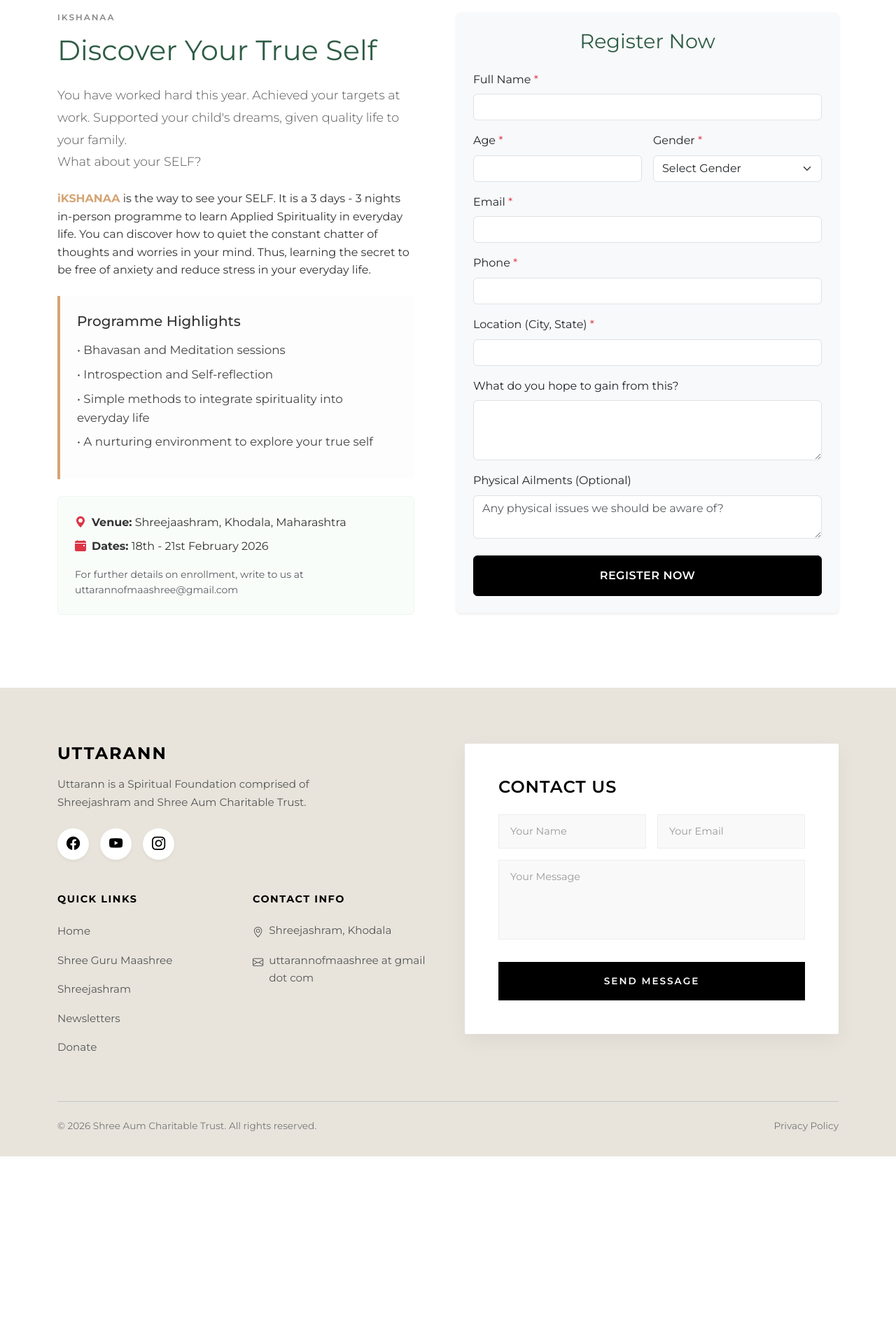
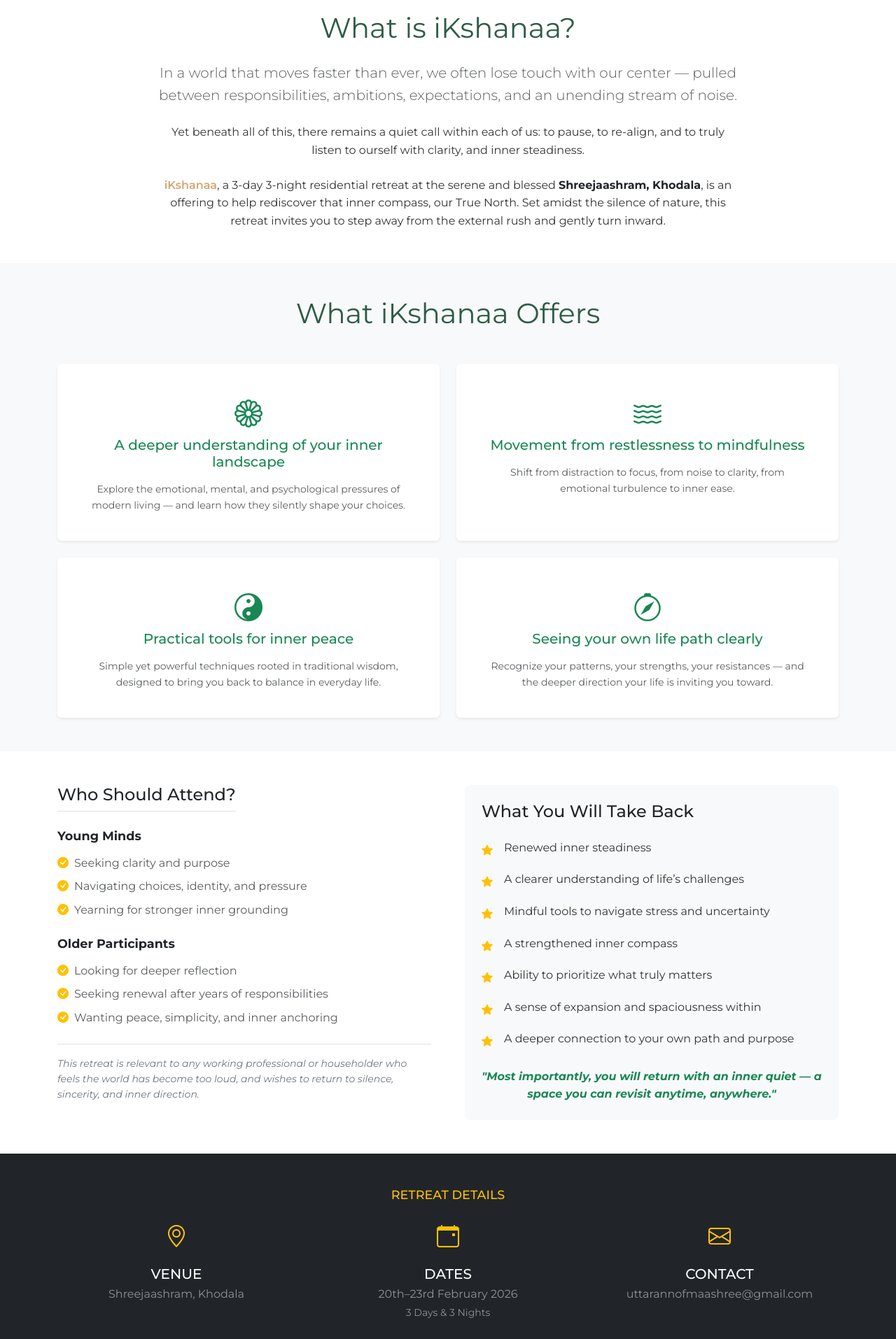
Before and after one commit to Markandeya/maashreeaum.org, an Angular app: page /ikshanaa in a window 1280 px wide. Shown: the part 646-2560 px from the top of the page at 70% size. Before the commit the page ends 2299 px from the top, so only its background shows below. Built offline with nearby package versions, Linux system fonts and the light colour scheme; a web font is replaced by a local one.

Commit message:
feat: Redesign and expand Ikshanaa page content with new sections for overview, offerings, and audience.

```diff
--- a/src/app/pages/ikshanaa/ikshanaa.component.html
+++ b/src/app/pages/ikshanaa/ikshanaa.component.html
@@ -1,65 +1,210 @@
 <div class="ikshanaa-container">
     <!-- Hero Section -->
     <section class="hero-section">
-        <div class="hero-overlay">
-            <h1 class="text-center text-white">iKSHANAA</h1>
-            <p class="text-center text-white mt-2">The way to see your SELF</p>
+        <div class="hero-overlay text-center text-white">
+            <h1 class="mb-2">iKSHANAA</h1>
+            <h4 class="fw-light letter-spacing-2 mb-4">Residential Programme</h4>
+            <p class="lead mb-4">See your true self</p>
+            <button class="btn btn-outline-light px-5 py-3 rounded-pill letter-spacing-2 fw-bold"
+                (click)="scrollToRegister()">REGISTER NOW</button>
         </div>
     </section>
 
-    <!-- Content Section -->
-    <section class="info-section">
-        <div class="container">
-            <div class="row">
-                <!-- Text Content (Left Column) -->
-                <div class="col-lg-6 mb-5 mb-lg-0 pe-lg-5">
-                    <h6 class="subtitle mb-3">iKSHANAA</h6>
-                    <h2 class="section-title mb-4">Discover Your True Self</h2>
-                    <p class="lead mb-4">
-                        You have worked hard this year. Achieved your targets at work. Supported your child's dreams,
-                        given quality life to your family.
-                        <br />
-                        What about your SELF?
+    <!-- Overview Section -->
+    <section class="py-5 bg-white">
+        <div class="container text-center">
+            <div class="row justify-content-center">
+                <div class="col-lg-9">
+                    <h6 class="subtitle mb-3 text-warning">OVERVIEW</h6>
+                    <h2 class="section-title mb-4">What is iKshanaa?</h2>
+                    <p class="lead text-muted mb-4">
+                        In a world that moves faster than ever, we often lose touch with our center — pulled between
+                        responsibilities, ambitions, expectations, and an unending stream of noise.
                     </p>
                     <p class="mb-4">
-                        <strong class="highlight">iKSHANAA</strong> is the way to see your SELF. It is a 3 days - 3
-                        nights in-person programme to learn Applied Spirituality in everyday life. You can discover how
-                        to quiet the constant chatter of thoughts and worries in your mind. Thus, learning the secret to
-                        be free of anxiety and reduce stress in your everyday life.
+                        Yet beneath all of this, there remains a quiet call within each of us: to pause, to re-align,
+                        and to truly listen to ourself with clarity, and inner steadiness.
                     </p>
+                    <p>
+                        <strong class="highlight">iKshanaa</strong>, a 3-day 3-night residential retreat at the serene
+                        and blessed <strong class="text-dark">Shreejaashram, Khodala</strong>, is an offering to help
+                        rediscover that inner compass, our True North. Set amidst the silence of nature, this retreat
+                        invites you to step away from the external rush and gently turn inward.
+                    </p>
+                </div>
+            </div>
+        </div>
+    </section>
 
-                    <div class="highlights mb-4">
-                        <h5 class="mb-3">Programme Highlights</h5>
-                        <ul class="list-unstyled">
-                            <li>• Bhavasan and Meditation sessions</li>
-                            <li>• Introspection and Self-reflection</li>
-                            <li>• Simple methods to integrate spirituality into everyday life</li>
-                            <li>• A nurturing environment to explore your true self</li>
+    <!-- Offers Section -->
+    <section class="py-5 bg-light">
+        <div class="container">
+            <div class="text-center mb-5">
+                <h2 class="section-title">What iKshanaa Offers</h2>
+            </div>
+            <div class="row g-4">
+                <div class="col-md-6">
+                    <div class="card h-100 border-0 shadow-sm p-4">
+                        <div class="card-body text-center">
+                            <i class="bi bi-flower1 text-success fs-1 mb-3"></i>
+                            <h5 class="card-title text-success mb-3">A deeper understanding of your inner landscape</h5>
+                            <p class="card-text text-muted small">Explore the emotional, mental, and psychological
+                                pressures of modern living — and learn how they silently shape your choices.</p>
+                        </div>
+                    </div>
+                </div>
+                <div class="col-md-6">
+                    <div class="card h-100 border-0 shadow-sm p-4">
+                        <div class="card-body text-center">
+                            <i class="bi bi-water text-success fs-1 mb-3"></i>
+                            <h5 class="card-title text-success mb-3">Movement from restlessness to mindfulness</h5>
+                            <p class="card-text text-muted small">Shift from distraction to focus, from noise to
+                                clarity, from emotional turbulence to inner ease.</p>
+                        </div>
+                    </div>
+                </div>
+                <div class="col-md-6">
+                    <div class="card h-100 border-0 shadow-sm p-4">
+                        <div class="card-body text-center">
+                            <i class="bi bi-yin-yang text-success fs-1 mb-3"></i>
+                            <h5 class="card-title text-success mb-3">Practical tools for inner peace</h5>
+                            <p class="card-text text-muted small">Simple yet powerful techniques rooted in traditional
+                                wisdom, designed to bring you back to balance in everyday life.</p>
+                        </div>
+                    </div>
+                </div>
+                <div class="col-md-6">
+                    <div class="card h-100 border-0 shadow-sm p-4">
+                        <div class="card-body text-center">
+                            <i class="bi bi-compass text-success fs-1 mb-3"></i>
+                            <h5 class="card-title text-success mb-3">Seeing your own life path clearly</h5>
+                            <p class="card-text text-muted small">Recognize your patterns, your strengths, your
+                                resistances — and the deeper direction your life is inviting you toward.</p>
+                        </div>
+                    </div>
+                </div>
+            </div>
+        </div>
+    </section>
+
+    <!-- Who Should Attend & Outcomes -->
+    <section class="py-5 bg-white">
+        <div class="container">
+            <div class="row g-5 align-items-start">
+                <!-- Who Should Attend -->
+                <div class="col-lg-6">
+                    <h3 class="h4 mb-4 text-dark border-bottom pb-2 d-inline-block">Who Should Attend?</h3>
+                    <div class="mb-4">
+                        <h6 class="fw-bold text-dark mb-3">Young Minds</h6>
+                        <ul class="list-unstyled text-muted">
+                            <li class="mb-2"><i class="bi bi-check-circle-fill me-2 text-warning"></i>Seeking clarity
+                                and purpose</li>
+                            <li class="mb-2"><i class="bi bi-check-circle-fill me-2 text-warning"></i>Navigating
+                                choices, identity, and pressure</li>
+                            <li class="mb-2"><i class="bi bi-check-circle-fill me-2 text-warning"></i>Yearning for
+                                stronger inner grounding</li>
                         </ul>
                     </div>
+                    <div>
+                        <h6 class="fw-bold text-dark mb-3">Older Participants</h6>
+                        <ul class="list-unstyled text-muted">
+                            <li class="mb-2"><i class="bi bi-check-circle-fill me-2 text-warning"></i>Looking for deeper
+                                reflection</li>
+                            <li class="mb-2"><i class="bi bi-check-circle-fill me-2 text-warning"></i>Seeking renewal
+                                after years of responsibilities</li>
+                            <li class="mb-2"><i class="bi bi-check-circle-fill me-2 text-warning"></i>Wanting peace,
+                                simplicity, and inner anchoring</li>
+                        </ul>
+                    </div>
+                    <p class="mt-4 pt-3 border-top small text-secondary fst-italic">
+                        This retreat is relevant to any working professional or householder who feels the world has
+                        become too loud, and wishes to return to silence, sincerity, and inner direction.
+                    </p>
+                </div>
 
-                    <div class="details-box p-4 rounded mb-4">
-                        <div class="d-flex align-items-center mb-2">
-                            <i class="bi bi-geo-alt-fill me-2 text-danger"></i>
-                            <strong>Venue:</strong>&nbsp;Shreejaashram, Khodala, Maharashtra
+                <!-- Taking Back -->
+                <div class="col-lg-6">
+                    <div class="bg-light p-4 rounded-3 h-100">
+                        <h3 class="h4 mb-4 text-dark">What You Will Take Back</h3>
+                        <ul class="list-unstyled">
+                            <li class="mb-3 d-flex align-items-start">
+                                <i class="bi bi-star-fill text-warning me-3 mt-1"></i>
+                                <span>Renewed inner steadiness</span>
+                            </li>
+                            <li class="mb-3 d-flex align-items-start">
+                                <i class="bi bi-star-fill text-warning me-3 mt-1"></i>
+                                <span>A clearer understanding of life’s challenges</span>
+                            </li>
+                            <li class="mb-3 d-flex align-items-start">
+                                <i class="bi bi-star-fill text-warning me-3 mt-1"></i>
+                                <span>Mindful tools to navigate stress and uncertainty</span>
+                            </li>
+                            <li class="mb-3 d-flex align-items-start">
+                                <i class="bi bi-star-fill text-warning me-3 mt-1"></i>
+                                <span>A strengthened inner compass</span>
+                            </li>
+                            <li class="mb-3 d-flex align-items-start">
+                                <i class="bi bi-star-fill text-warning me-3 mt-1"></i>
+                                <span>Ability to prioritize what truly matters</span>
+                            </li>
+                            <li class="mb-3 d-flex align-items-start">
+                                <i class="bi bi-star-fill text-warning me-3 mt-1"></i>
+                                <span>A sense of expansion and spaciousness within</span>
+                            </li>
+                            <li class="mb-3 d-flex align-items-start">
+                                <i class="bi bi-star-fill text-warning me-3 mt-1"></i>
+                                <span>A deeper connection to your own path and purpose</span>
+                            </li>
+                        </ul>
+                        <div class="text-center mt-4">
+                            <p class="fw-bold text-success fst-italic">
+                                "Most importantly, you will return with an inner quiet — a space you can revisit
+                                anytime, anywhere."
+                            </p>
                         </div>
-                        <div class="d-flex align-items-center">
-                            <i class="bi bi-calendar-event-fill me-2 text-danger"></i>
-                            <strong>Dates:</strong>&nbsp;18th - 21st February 2026
-                        </div>
-                        <p class="mt-3 text-muted small">
-                            For further details on enrollment, write to us at <a
-                                href="mailto:uttarannofmaashree@gmail.com">uttarannofmaashree@gmail.com</a>
-                        </p>
                     </div>
                 </div>
+            </div>
+        </div>
+    </section>
 
-                <!-- Registration Form (Right Column) -->
-                <div class="col-lg-6">
-                    <div class="card shadow-sm border-0 bg-light">
-                        <div class="card-body p-4">
-                            <h3 class="section-title text-center mb-4" style="font-size: 1.8rem;">Register Now</h3>
+    <!-- Venue Strip -->
+    <section class="py-5 bg-dark text-white">
+        <div class="container text-center">
+            <h6 class="text-uppercase text-warning letter-spacing-2 mb-4">Retreat Details</h6>
+            <div class="row justify-content-center g-5">
+                <div class="col-md-4">
+                    <i class="bi bi-geo-alt fs-2 mb-3 d-block text-warning"></i>
+                    <h5 class="mb-1">VENUE</h5>
+                    <p class="mb-0 text-white-50">Shreejaashram, Khodala</p>
+                </div>
+                <div class="col-md-4">
+                    <i class="bi bi-calendar-event fs-2 mb-3 d-block text-warning"></i>
+                    <h5 class="mb-1">DATES</h5>
+                    <p class="mb-0 text-white-50">20th–23rd February 2026</p>
+                    <small class="text-white-50">3 Days & 3 Nights</small>
+                </div>
+                <div class="col-md-4">
+                    <i class="bi bi-envelope fs-2 mb-3 d-block text-warning"></i>
+                    <h5 class="mb-1">CONTACT</h5>
+                    <p class="mb-0"><a href="mailto:uttarannofmaashree@gmail.com"
+                            class="text-white-50 text-decoration-none">uttarannofmaashree@gmail.com</a></p>
+                </div>
+            </div>
+        </div>
+    </section>
 
+    <!-- Registration Section -->
+    <section class="py-5 bg-light" id="register">
+        <div class="container">
+            <div class="row justify-content-center">
+                <div class="col-lg-8">
+                    <div class="card shadow border-0 overflow-hidden">
+                        <div class="card-header bg-success text-white text-center py-4">
+                            <h3 class="mb-0">Ready to Discover Your True Self?</h3>
+                            <p class="mb-0 mt-2 text-white-50">Fill out the form below to register</p>
+                        </div>
+                        <div class="card-body p-4 p-md-5">
                             <form [formGroup]="registrationForm" (ngSubmit)="onSubmit()">
                                 <div class="row g-3">
                                     <!-- Name -->
@@ -95,7 +240,7 @@
                                     </div>
 
                                     <!-- Validated Contact Info -->
-                                    <div class="col-12">
+                                    <div class="col-md-6">
                                         <label for="email" class="form-label">Email <span
                                                 class="text-danger">*</span></label>
                                         <input type="email" class="form-control" id="email" formControlName="email"
@@ -105,7 +250,7 @@
                                         <div class="invalid-feedback" *ngIf="f['email'].errors?.['email']">Please enter
                                             a valid email</div>
                                     </div>
-                                    <div class="col-12">
+                                    <div class="col-md-6">
                                         <label for="phone" class="form-label">Phone <span
                                                 class="text-danger">*</span></label>
                                         <input type="tel" class="form-control" id="phone" formControlName="phone"
@@ -139,8 +284,10 @@
 
                                     <!-- Submit Button -->
                                     <div class="col-12 mt-4">
-                                        <button type="submit" class="btn btn-primary w-100 py-3"
-                                            [disabled]="isSubmitting">
+                                        <button type="submit"
+                                            class="btn btn-success w-100 py-3 fw-bold letter-spacing-1"
+                                            [disabled]="isSubmitting"
+                                            style="background-color: #2e5c46; border-color: #2e5c46;">
                                             <span *ngIf="!isSubmitting">REGISTER NOW</span>
                                             <span *ngIf="isSubmitting" class="spinner-border spinner-border-sm me-2"
                                                 role="status" aria-hidden="true"></span>
--- a/src/app/pages/ikshanaa/ikshanaa.component.scss
+++ b/src/app/pages/ikshanaa/ikshanaa.component.scss
@@ -56,27 +56,29 @@
 
 .highlight {
     color: #d4a574;
+    font-weight: 600;
 }
 
+
+// Info Section
 // Info Section
 .info-section {
     padding: 5rem 0;
     background: #fff;
 
-    .flyer-img {
-        border-radius: 8px;
-        box-shadow: 0 10px 30px rgba(0, 0, 0, 0.1);
-        transition: transform 0.3s ease;
-
-        &:hover {
-            transform: translateY(-5px);
-        }
+    // "What is iKshanaa" paragraph consistency
+    p {
+        color: #555;
+        line-height: 1.8;
+        font-weight: 400;
+        margin-bottom: 1.5rem;
     }
 
     .lead {
-        font-size: 1.1rem;
+        font-size: 1.15rem;
+        font-weight: 400;
+        color: #444;
         line-height: 1.8;
-        color: #555;
     }
 
     .highlights {
@@ -95,13 +97,8 @@
         background-color: #f9fdfa;
         border: 1px solid #eef5f2;
     }
-}
 
-// Registration Section
-.registration-section {
-    padding: 5rem 0;
-    background: #f5f5f5;
-
+    // Registration Form Styles
     .card {
         border-radius: 12px;
         overflow: hidden;
@@ -152,6 +149,7 @@
     }
 }
 
+
 // Mobile Responsiveness
 @media (max-width: 768px) {
     .hero-section {
@@ -162,8 +160,7 @@
         }
     }
 
-    .info-section,
-    .registration-section {
+    .info-section {
         padding: 3rem 0;
     }
 
```
Also changed, not shown: src/app/pages/ikshanaa/ikshanaa.component.ts (+7 -0 lines).
